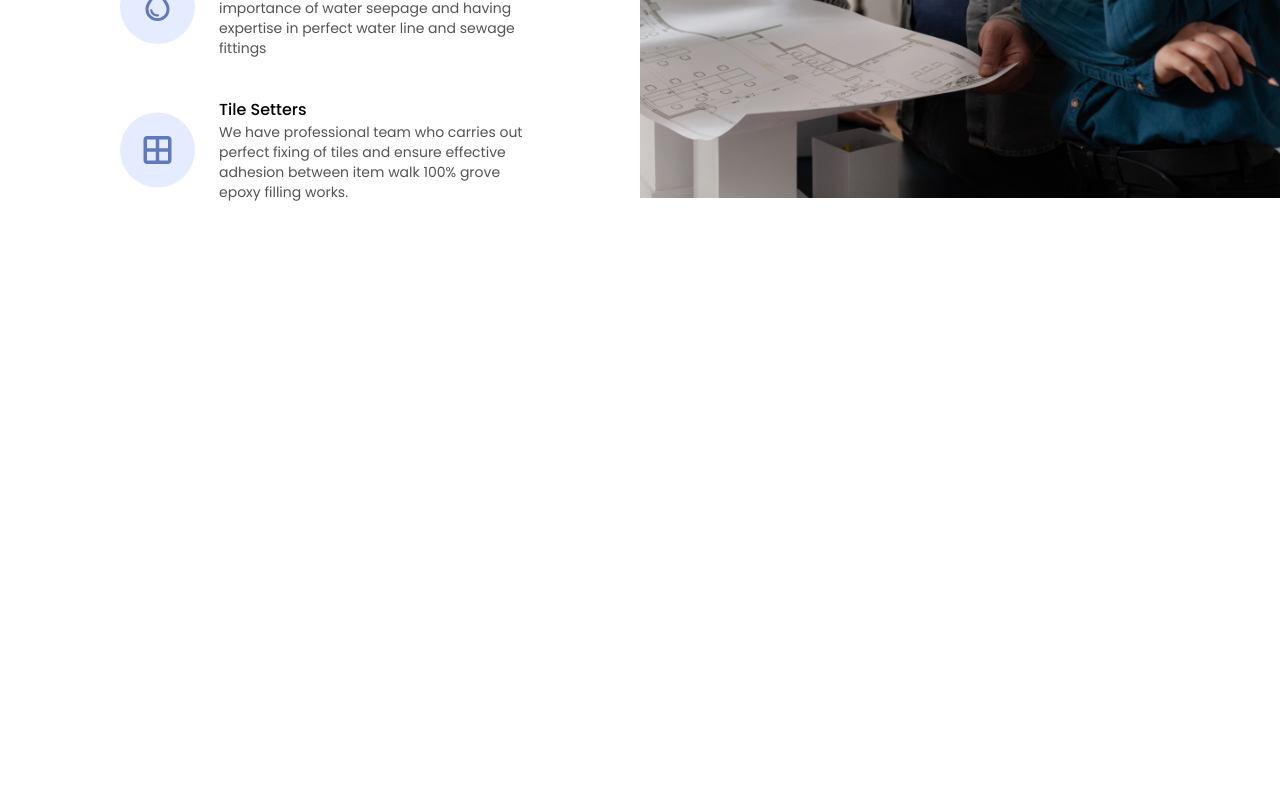
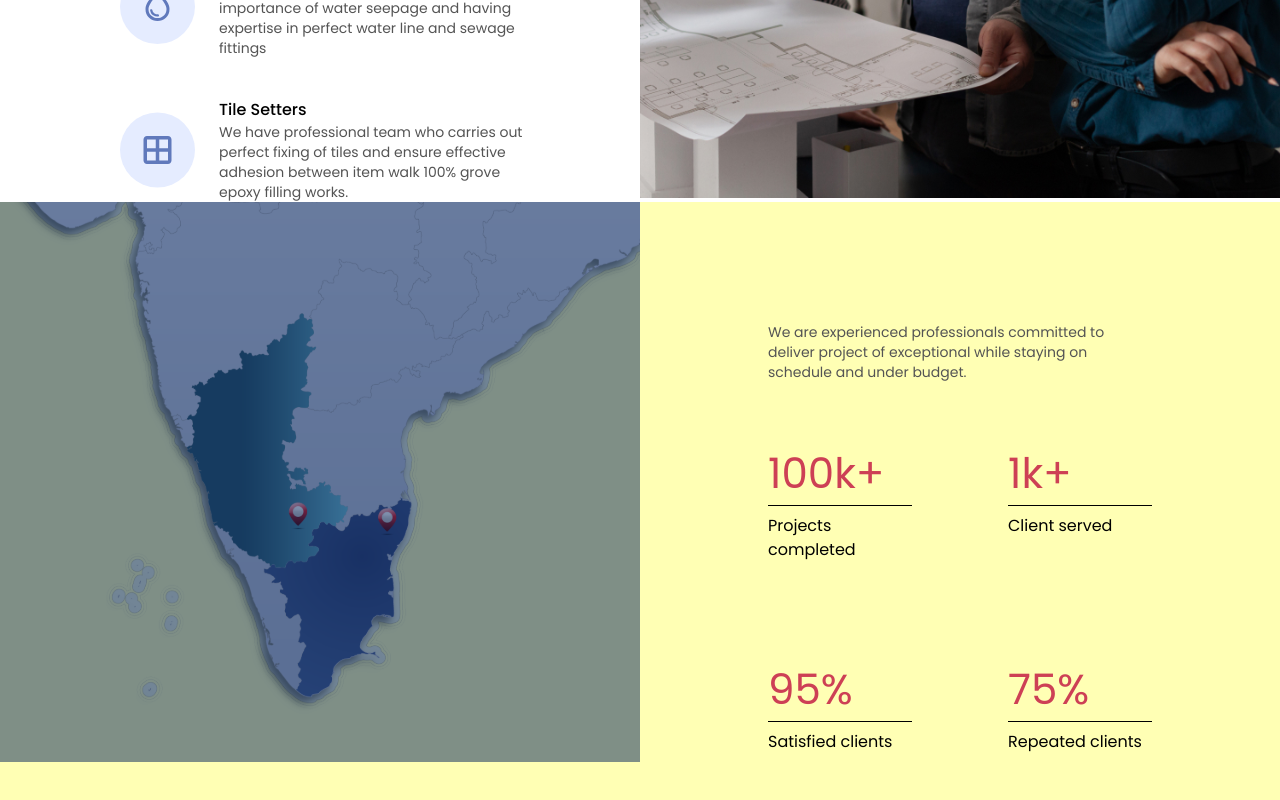
Before and after one commit to krunalpabari13/banao, a React (Create React App) app: page / in a window 1280 px wide. Shown: the part 1978-2778 px from the top of the page. Before the commit the page ends 2263 px from the top, so only its background shows below. Built offline with nearby package versions, Linux system fonts and the light colour scheme.

Commit message:
create businessSummer component

```diff
--- /dev/null
+++ b/src/components/BusinessSummary.tsx
@@ -0,0 +1,33 @@
+import React from 'react';
+import Map from "../assets/home/map.svg";
+
+const BusinessSummary = () => {
+  return (
+    <div className='bg-[#FFFFB4] grid grid-cols-2'>
+      <img width="100%" src={Map} alt="business summary" />
+      <div className='my-[7.5rem] ml-32'>
+        <p className='text-sm text-[#545454] mb-[3.75rem]'>We are experienced professionals committed to <br /> deliver project of exceptional while staying on <br /> schedule and under budget.</p>
+        <div className='grid grid-cols-2 gap-24 mr-32'>
+          <div>
+            <h1 className='text-[2.625rem] text-[#CD4055] border-b border-black'>100k+</h1>
+            <p className='mt-2'>Projects completed</p>
+          </div>
+          <div>
+          <h1 className='text-[2.625rem] text-[#CD4055] border-b border-black'>1k+</h1>
+            <p className='mt-2'>Client served</p>
+          </div>
+          <div>
+          <h1 className='text-[2.625rem] text-[#CD4055] border-b border-black'>95%</h1>
+            <p className='mt-2'>Satisfied clients</p>
+          </div>
+          <div>
+          <h1 className='text-[2.625rem] text-[#CD4055] border-b border-black'>75%</h1>
+            <p className='mt-2'>Repeated clients</p>
+          </div>
+        </div>
+      </div>
+    </div>
+  )
+}
+
+export default BusinessSummary;
--- a/src/components/Services.tsx
+++ b/src/components/Services.tsx
@@ -7,7 +7,7 @@ import TileSetters from "../assets/home/TileSetters.svg";
 
 const Services = () => {
   return (
-    <div className='grid grid-cols-2 h-[49.125rem]'>
+    <div className='grid grid-cols-2'>
       <div className='pl-[7.5rem] pt-[6.5rem] pr-24'>
         <h2 className='text-[2.625rem] mb-5'>Our Services</h2>
         <p className='text-[#545454] text-sm mb-[3.75rem]'>We provide transparent and tech enabled solutions to fill up space efficiently.</p>
--- a/src/pages/Home.tsx
+++ b/src/pages/Home.tsx
@@ -1,4 +1,5 @@
 import React from 'react'
+import BusinessSummary from '../components/BusinessSummary';
 import Greeting from '../components/Greeting';
 import Hero from '../components/Hero';
 import Navbar from '../components/Navbar';
@@ -11,6 +12,7 @@ const Home = () => {
       <Hero />
       <Greeting />
       <Services />
+      <BusinessSummary />
     </div>
   )
 }
```
